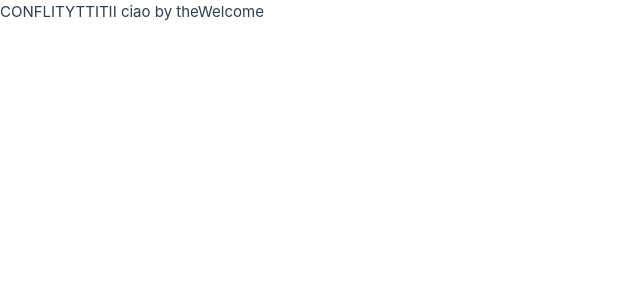
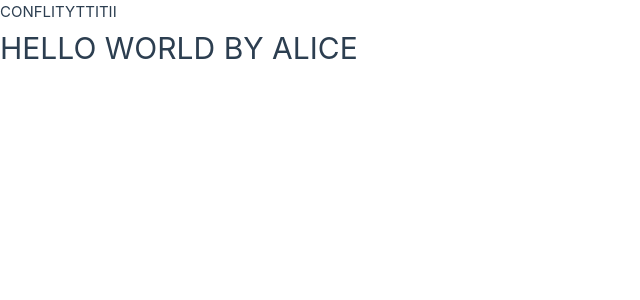
Before and after one commit to Alice-Rossi-03/example-merge, a Vue app: page / in a window 1280 px wide. Shown: the top 300 px of the page, without its empty margins (0-640 px from the left). Built offline with nearby package versions, Linux system fonts and the light colour scheme.

Commit message:
feat (add h1)

```diff
--- a/src/components/TheWelcome.vue
+++ b/src/components/TheWelcome.vue
@@ -17,5 +17,5 @@ export default{
 </script>
 
 <template>
-  ciao by theWelcome
+  <h1>HELLO WORLD BY ALICE</h1>
 </template>
```
